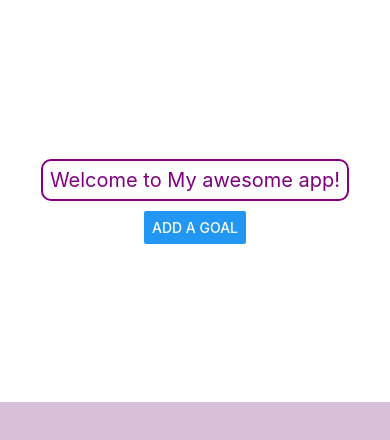
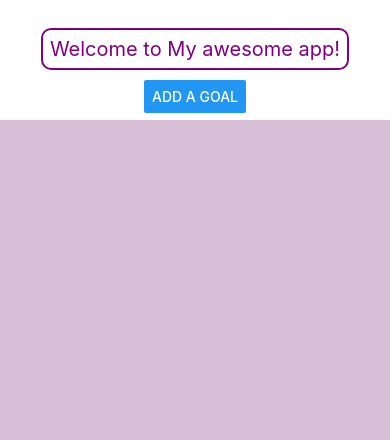
Before and after one commit to lizihao159/CS5520_project, a React Native app: screen / in a window 390 px wide. Shown: the top 440 px of the page. Built offline with nearby package versions, Linux system fonts and the light colour scheme.

Commit message:
add scroll view make all  items can be viewed by scrolling the screen

```diff
--- a/App.js
+++ b/App.js
@@ -10,9 +10,9 @@ export default function App() {
   const [modalVisible, setModalVisible] = useState(false);
 
   // Callback function to add a new goal
-  const handleInputData = (data) => {
-    const newGoal = { text: data, id: Math.random() }; // Create new goal object with random id
-    setGoals((currentGoals) => {return[...currentGoals, newGoal]}); // Add new goal to the list using spread operator
+  const handleInputData = (text) => {
+    const newGoal = { text: text, id: Math.random().toString() }; // Create new goal object with random id
+    setGoals((currentGoals) => [...currentGoals, newGoal]); // Add new goal to the list using spread operator
     setModalVisible(false); // Hide modal
   };
 
@@ -33,8 +33,9 @@ export default function App() {
 
       {/* Bottom section */}
       <ScrollView
-        contentContainerStyle={styles.scrollContainer}
-        showsVerticalScrollIndicator={true} // Optional: Hides the vertical scroll indicator
+        style={styles.scrollContainer} // Make sure ScrollView takes remaining space
+        contentContainerStyle={styles.scrollContentContainer}
+        showsVerticalScrollIndicator={true} // Optional: Show vertical scroll indicator
       >
         {goals.map((goal) => (
           <View key={goal.id} style={styles.textWrapper}>
@@ -55,14 +56,18 @@ const styles = StyleSheet.create({
     backgroundColor: '#fff',
   },
   topSection: {
-    flex: 1, // 1/5 space of the screen
+    height: 120, // Fixed height for the top section
     justifyContent: 'center',
     alignItems: 'center',
     backgroundColor: '#fff',
+    paddingTop: 20,
   },
   scrollContainer: {
-    flexGrow: 1, // This makes the ScrollView grow and fill the available space
-    backgroundColor: '#d8bfd8', // Light purple background
+    flex: 1, // Allow ScrollView to take the remaining space
+  },
+  scrollContentContainer: {
+    flexGrow: 1, // Allow content to grow
+    backgroundColor: '#d8bfd8',
     justifyContent: 'flex-start', // Align content to the top
     alignItems: 'center',
     paddingVertical: 20, // Space between the goals and the edges
@@ -74,7 +79,7 @@ const styles = StyleSheet.create({
     marginVertical: 10, // Spacing between goals
   },
   goalText: {
-    fontSize: 20,
+    fontSize: 150, // Adjusted font size for readability
     color: 'blue', // Text color set to blue
   },
 });
```
